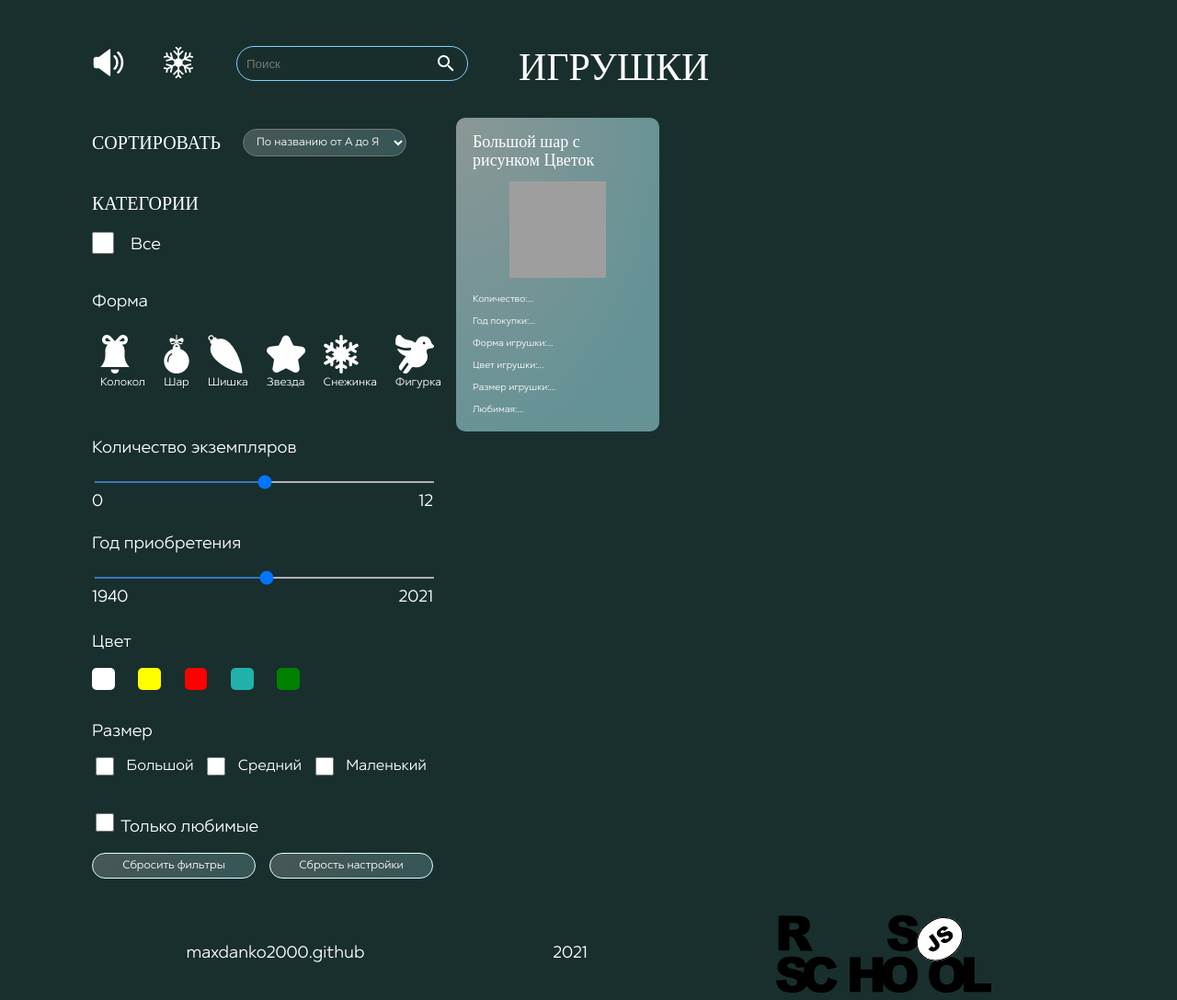
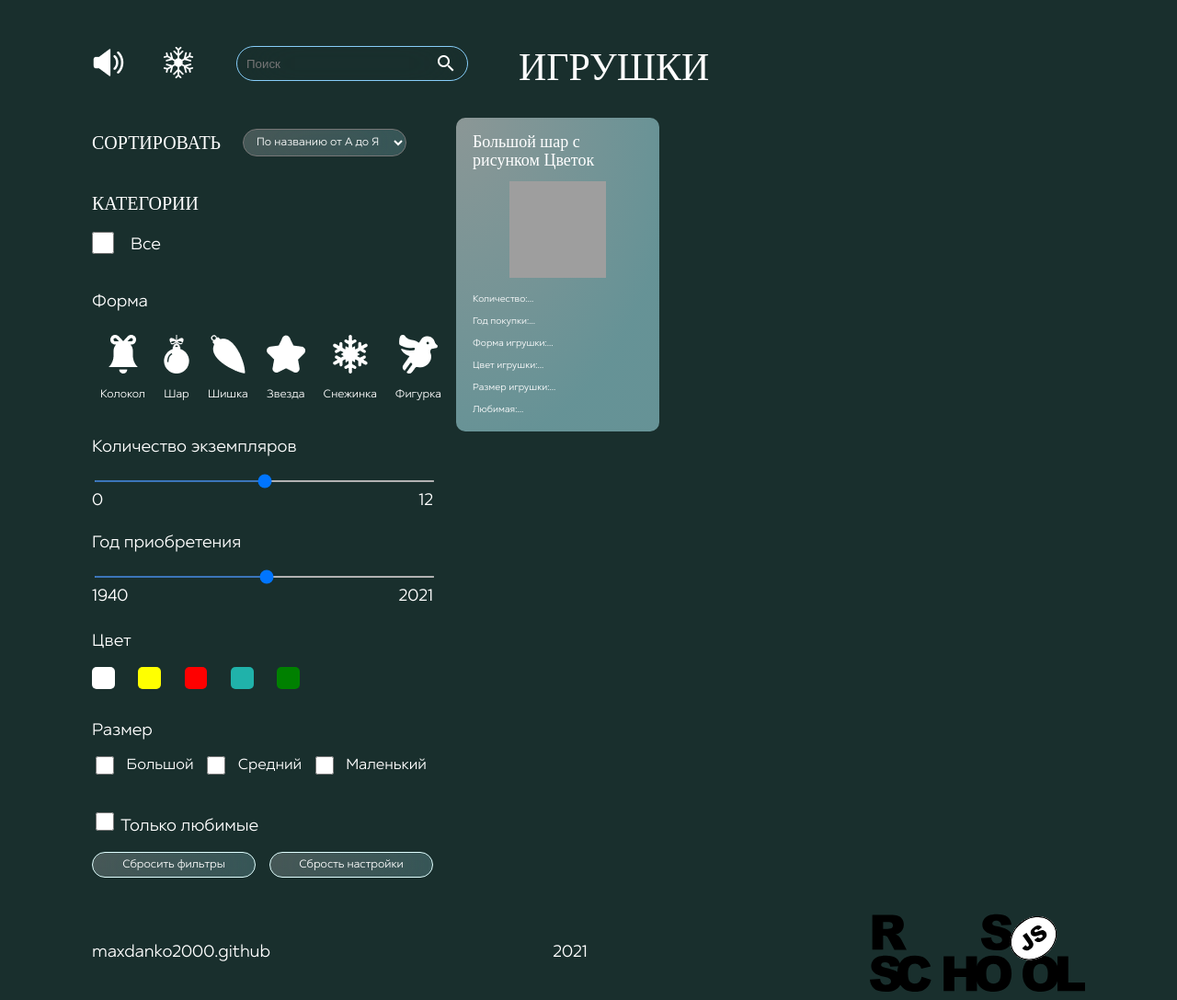
Before and after one commit to maxdanko2000/rsschool-private2021Q3, a website built with webpack: page christmas-task/html/toys.html in a window 1280 px wide. Shown: the whole page at 92% size. Built offline with nearby package versions, Linux system fonts and the light colour scheme; grey boxes are pictures that could not be loaded; a web font is replaced by a local one.

Commit message:
fix: fix footer items

```diff
--- a/christmas-task/css/toys.css
+++ b/christmas-task/css/toys.css
@@ -205,6 +205,14 @@ main {
     margin-top: 24px;
 }
 
+.form-toy {
+    display: flex;
+    height: 72px;
+    align-items: center;
+    flex-direction: column;
+    justify-content: space-between;
+}
+
 .form-toy-name {
     font-family: Steppe;
     font-style: normal;
@@ -216,7 +224,7 @@ main {
 }
 
 .year-count-section {
-    margin-top: 54px;
+    margin-top: 40px;
 }
 
 .count-toys-title {
@@ -348,8 +356,6 @@ main {
     margin-top: 18px;
 }
 
-.toy-count {}
-
 .toy-small-text {
     font-family: Steppe;
     font-style: normal;
@@ -443,7 +449,7 @@ footer {
     display: flex;
     width: 100%;
     height: 100%;
-    justify-content: space-around;
+    justify-content: space-between;
     align-items: center;
     flex-direction: row;
 }
--- a/christmas-task/html/toys.html
+++ b/christmas-task/html/toys.html
@@ -220,7 +220,7 @@
           <a href="https://rs.school/js/">
             <img
               class="footer-logo-img"
-              src="/christmas-task/assets/img/rs_school_js_logo.svg"
+              src="/assets/img/rs_school_js_logo.svg"
               alt="rss logo image"
             />
           </a>
```
